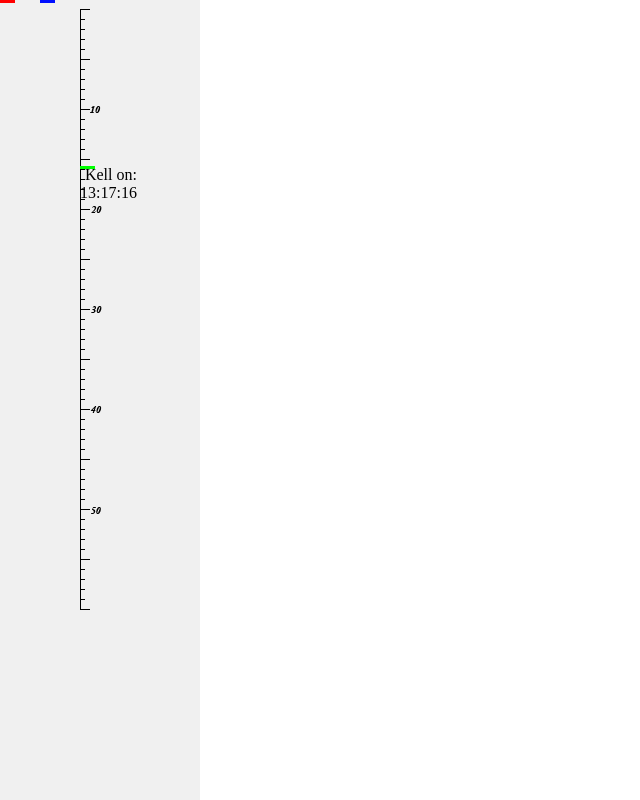
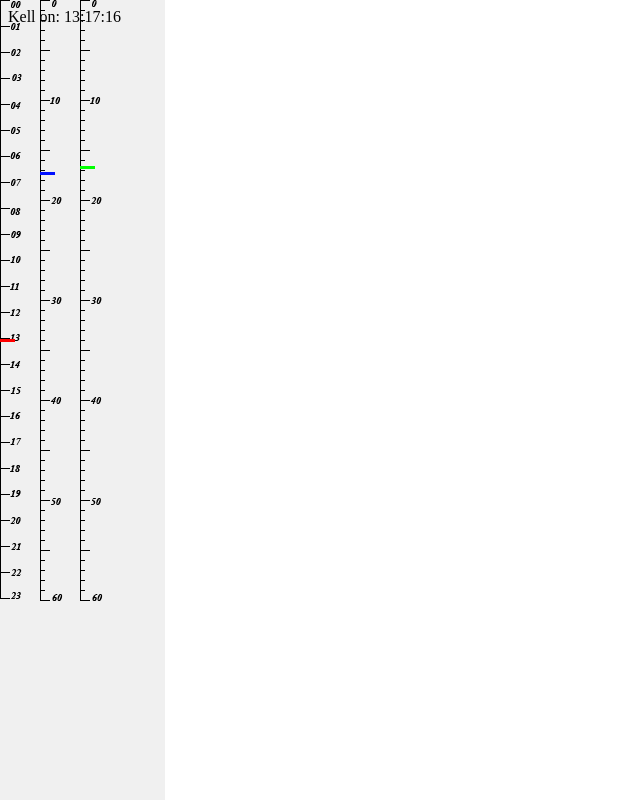
Before and after one commit to veebirakenduste-kasutajaliidesed-2016k/1.kodutoo-II-ruhm, a PHP site: page /clock.php in a window 1280 px wide. Shown: the whole page, without its empty margins (0-640 px from the left). Run offline with PHP 8.4, Linux system fonts and the light colour scheme.

Commit message:
Minutid ja tunnid töötavad

```diff
--- a/clock.js
+++ b/clock.js
@@ -2,6 +2,8 @@ window.onload = function() {
 
   var clock = document.getElementById("clock");
   var secondbar = document.getElementById("secondbar");
+  var minutebar = document.getElementById("minutebar");
+  var hourbar = document.getElementById("hourbar");
 
 
   writeDate();
@@ -26,7 +28,11 @@ function writeDate() {
   clock.innerHTML = ("Kell on: " + addZeroBefore(hour) + ":" + addZeroBefore(minute) + ":" + addZeroBefore(second));
 
   var secondloc = second * 10 + millisecond / 100;
+  var minuteloc = minute * 10 + second / 7.5;
+  var hourloc = hour * 25.95 + minute / 10;
   secondbar.style.marginTop = secondloc + "px";
+  minutebar.style.marginTop = minuteloc + "px";
+  hourbar.style.marginTop = hourloc + "px";
 
 
 }
--- a/clock.php
+++ b/clock.php
@@ -7,22 +7,22 @@
   <script src="clock.js"></script>
 </head>
 <body>
+<div id="clock" style="position: absolute; z-index: 1;"></div>
+<div id="canvas">
+<div id="hourclock">
+<img src="images/hour.png">
+</div>
 
-<div id="canvas">
-<table id="hourclock">
-
-</table>
-
-<table id="minuteclock">
-
-</table>
+<div id="minuteclock">
+<img src="images/secmin.png">
+</div>
 
 <div id="secondclock">
 <img src="images/secmin.png">
 </div>
 <div id="hourbar"></div>
 <div id="minutebar"></div>
-<div id="secondbar"><div id="clock" style="position: absolute; z-index: 1;"></div>
+<div id="secondbar">
 </div>
 
 </div>
--- a/style.css
+++ b/style.css
@@ -8,7 +8,7 @@ html, body {
   height: 100%;
   min-height: 100px;
   max-height: 1020px;
-  width: 200px;
+  width: 165px;
   background-color: #f0f0f0;
   top: 0px;
   left: 0px;
@@ -22,7 +22,6 @@ html, body {
 
 #secondclock {
   position: absolute;
-  top: 9px;
   margin-left: 80px;
   font-size: 16px;
 }
@@ -47,7 +46,7 @@ html, body {
 }
 
 #hourbar {
-  background-color: #f00;
+  background-color: rgba(255, 0, 0, 1.0);
   width: 15px;
 }
 
@@ -59,15 +58,4 @@ html, body {
 #secondbar {
   background-color: #00ff00;
   margin-left: 80px;
-  /*-webkit-animation: mymove 60s infinite linear;*/
 }
-
-@-webkit-keyframes mymove {
-    from {top: 0px;}
-    to {top: 600px;}
-}
-
-@-webkit-keyframes mybeforemove {
-    from {top: 0px;}
-    to {top: -1110px;}
-}
```
Also changed, not shown: images/hour.png (added), images/secmin.png.
